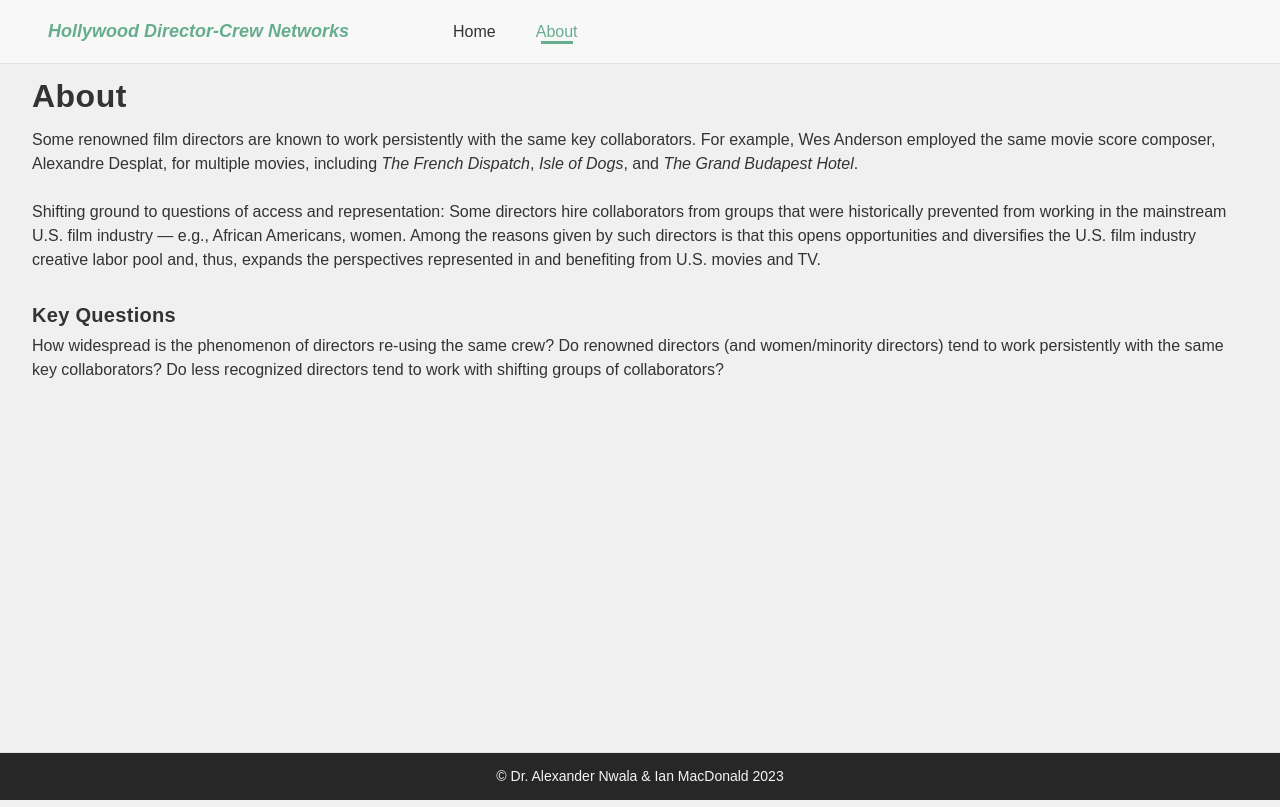
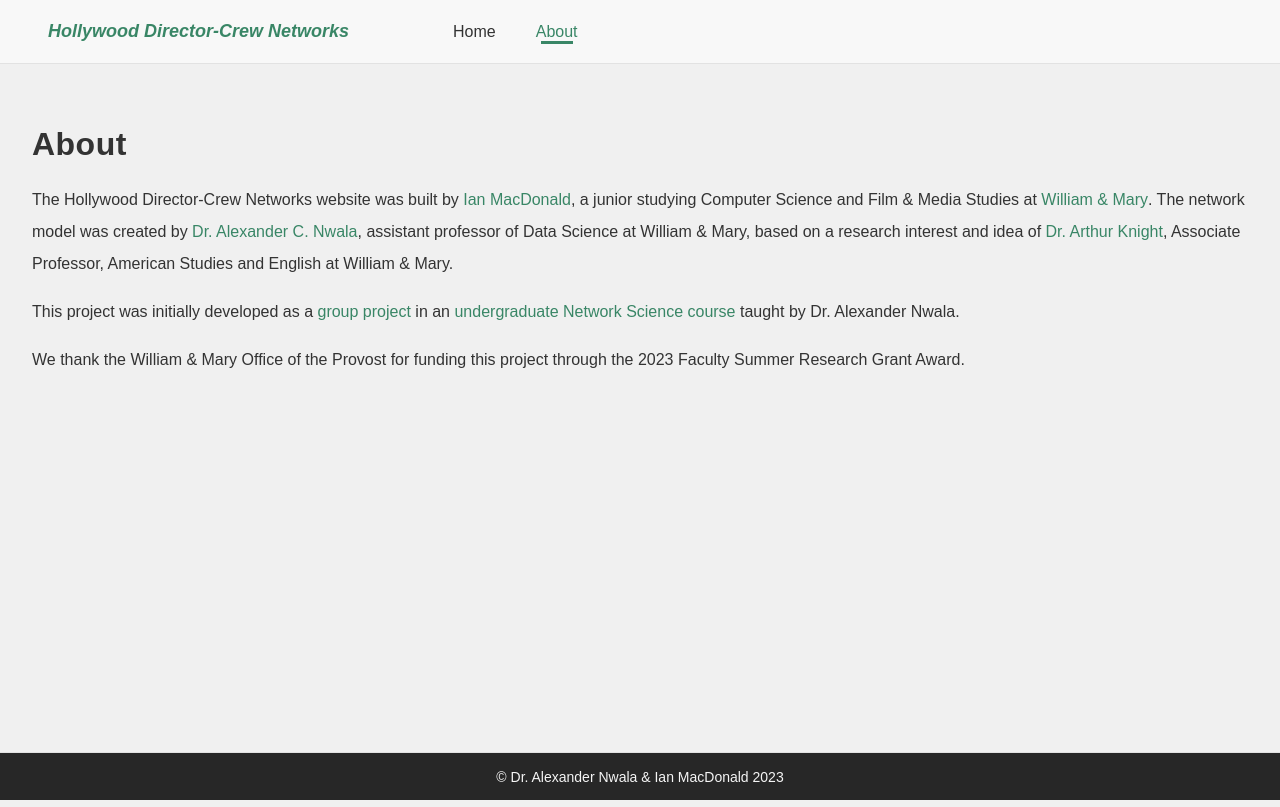
Before and after one commit to immacdonald/hollywood-networks, a React (Vite) app: page /about in a window 1280 px wide. Built offline with nearby package versions, Linux system fonts and the light colour scheme; a web font is replaced by a local one.

Commit message:
Added final copy text and revised styling

```diff
--- a/index.html
+++ b/index.html
@@ -4,20 +4,9 @@
         <meta charset="UTF-8" />
         <meta name="viewport" content="width=device-width, initial-scale=1.0" />
         <link rel="stylesheet" href="https://use.typekit.net/kej0cos.css" />
-        <title>Hollywood Networks</title>
+        <title>Hollywood Director-Crew Networks</title>
 
-        <!-- Start Single Page Apps for GitHub Pages -->
         <script type="text/javascript">
-            // Single Page Apps for GitHub Pages
-            // MIT License
-            // https://github.com/rafgraph/spa-github-pages
-            // This script checks to see if a redirect is present in the query string,
-            // converts it back into the correct url and adds it to the
-            // browser's history using window.history.replaceState(...),
-            // which won't cause the browser to attempt to load the new url.
-            // When the single page app is loaded further down in this file,
-            // the correct url will be waiting in the browser's history for
-            // the single page app to route accordingly.
             (function (l) {
                 if (l.search[1] === '/') {
                     var decoded = l.search
@@ -31,10 +20,9 @@
                 }
             })(window.location);
         </script>
-        <!-- End Single Page Apps for GitHub Pages -->
     </head>
     <body>
-        <div id="root"></div>
+        <div id="root" style="height: 100%"></div>
         <script type="module" src="/src/index.tsx"></script>
     </body>
 </html>
--- a/src/App.module.scss
+++ b/src/App.module.scss
@@ -2,21 +2,21 @@
 
 .app {
     width: 100vw;
-    height: 100vh;
+    min-height: 100%;
     display: flex;
     flex-direction: column;
     align-items: center;
 }
 
 .content {
-    height: calc(100% - $headerHeight - $footerHeight);
+    min-height: calc(100% - #{$headerHeight} - #{$footerHeight});
     width: 100%;
+    flex: 1 0 auto;
     display: flex;
     justify-content: center;
-    overflow-y: auto;
 
     > div {
-        box-sizing: border-box;
         @extend .full;
+        padding: $lg 0;
     }
 }
--- a/src/App.tsx
+++ b/src/App.tsx
@@ -4,6 +4,7 @@ import Home from './pages/Home';
 import About from './pages/About';
 import Header from './components/Header';
 import Footer from './components/Footer';
+import 'katex/dist/katex.min.css';
 
 function App() {
     return (
--- a/src/components/DefaultGraph.tsx
+++ b/src/components/DefaultGraph.tsx
@@ -5,18 +5,9 @@ import { Attributes } from 'graphology-types';
 import { useSigma, useRegisterEvents, useLoadGraph, useSetSettings } from '@react-sigma/core';
 
 export interface GraphDefaultProps {
-    /**
-     * Number of node to generates
-     */
-    order: number;
-    /**
-     * Probability that two nodes are linked
-     */
-    probability: number;
-
     graph: any;
 }
-export const GraphDefault: React.FC<GraphDefaultProps> = ({ order, probability, graph }) => {
+export const GraphDefault: React.FC<GraphDefaultProps> = ({ graph }) => {
     const sigma = useSigma();
     const registerEvents = useRegisterEvents();
     const loadGraph = useLoadGraph();
@@ -31,7 +22,7 @@ export const GraphDefault: React.FC<GraphDefaultProps> = ({ order, probability,
             clickNode: (event) => setHoveredNode(event.node),
             clickStage: () => setHoveredNode(null)
         });
-    }, [loadGraph, registerEvents, order, probability]);
+    }, [loadGraph, registerEvents]);
 
     useEffect(() => {
         setSettings({
--- a/src/components/NetworkGraph.tsx
+++ b/src/components/NetworkGraph.tsx
@@ -148,7 +148,7 @@ const NetworkGraph: React.FC<unknown> = () => {
                         zIndex: true
                     }}
                 >
-                    <GraphDefault order={100} probability={0.1} graph={graph} />
+                    <GraphDefault graph={graph} />
                     <ControlsContainer
                         position={'bottom-right'}
                         style={{ position: 'absolute', bottom: '32px', left: '16px' }}
--- a/src/pages/About.tsx
+++ b/src/pages/About.tsx
@@ -3,24 +3,13 @@ function About() {
         <div>
             <h1>About</h1>
             <p>
-                Some renowned film directors are known to work persistently with the same key collaborators. For
-                example, Wes Anderson employed the same movie score composer, Alexandre Desplat, for multiple movies,
-                including <i>The French Dispatch</i>, <i>Isle of Dogs</i>, and <i>The Grand Budapest Hotel</i>.
+                The Hollywood Director-Crew Networks website was built by <a href="https://www.ianmacdonald.me/">Ian MacDonald</a>, a junior studying Computer Science and Film & Media Studies at <a href="https://www.wm.edu/">William & Mary</a>. The network model was created by <a href="https://alexandernwala.com/">Dr. Alexander C. Nwala</a>, assistant professor of Data Science at William & Mary, based on a research interest and idea of <a href="https://www.wm.edu/as/english/facultystaff/knight_a.php">Dr. Arthur Knight</a>, Associate Professor, American Studies and English at William & Mary.
             </p>
-            <br />
             <p>
-                Shifting ground to questions of access and representation: Some directors hire collaborators from groups
-                that were historically prevented from working in the mainstream U.S. film industry &#8212; e.g., African
-                Americans, women. Among the reasons given by such directors is that this opens opportunities and
-                diversifies the U.S. film industry creative labor pool and, thus, expands the perspectives represented
-                in and benefiting from U.S. movies and TV.
+                This project was initially developed as a <a href="https://github.com/anwala/teaching-network-science/tree/main/spring-2023/homework/hw5-group">group project</a> in an <a href="https://github.com/anwala/teaching-network-science/blob/main/spring-2023/README.md">undergraduate Network Science course</a> taught by Dr. Alexander Nwala.
             </p>
-            <br />
-            <h3>Key Questions</h3>
             <p>
-                How widespread is the phenomenon of directors re-using the same crew? Do renowned directors (and
-                women/minority directors) tend to work persistently with the same key collaborators? Do less recognized
-                directors tend to work with shifting groups of collaborators?
+                We thank the William & Mary Office of the Provost for funding this project through the 2023 Faculty Summer Research Grant Award.
             </p>
         </div>
     );
--- a/src/pages/Home.tsx
+++ b/src/pages/Home.tsx
@@ -1,15 +1,53 @@
 import NetworkGraph from '../components/NetworkGraph';
+import Latex from 'react-latex-next';
 
 function Home() {
     return (
         <div>
             <h1>Hollywood Director-Crew Networks</h1>
+            <h3 style={{marginTop: "0px", fontWeight: 500}}>An exploration of the collaboration network of Hollywood directors.</h3>
             <p>
-                This is an exploration of how directors in Hollywood use similar crew members throughout multiple
-                productions.
+                The orange nodes represent crew members and rest represent Hollywood directors. Edges connect individuals who have worked on at least a single movie. The network consists of <em>25,023</em> nodes and <em>55,910</em> edges. The sizes of the director nodes correspond to their respective <strong>Average Role Homogeneity</strong> (<Latex>$ARH$</Latex>) values (see below).
             </p>
-            <br />
             <NetworkGraph />
+            <p>
+                Some renowned film directors are known to work persistently with the same key collaborators. For example, <a href="https://en.wikipedia.org/wiki/Wes_Anderson">Wes Anderson</a> employed the same movie score composer, <a href="https://en.wikipedia.org/wiki/Alexandre_Desplat">Alexandre Desplat</a> for multiple movies, including <a href="https://www.imdb.com/title/tt8847712/?ref_=nm_flmg_c_10_com">The French Dispatch</a>, <a href="https://www.imdb.com/title/tt5104604/?ref_=ttfc_fc_tt">Isle of Dogs</a>, and <a href="https://www.imdb.com/title/tt2278388/?ref_=ttfc_fc_tt">The Grand Budapest Hotel</a>.
+            </p>
+            <p>
+                Shifting ground to questions of access and representation: Some directors hire collaborators from groups that were historically prevented from working in the mainstream U.S. film industry, such as African Americans and women. Among the reasons given by such directors is that this opens opportunities and diversifies the U.S. film industry creative labor pool, and thus expands the perspectives represented in and benefiting from U.S. movies and TV.
+            </p>
+            <p>
+                The network above explores these phenomena for 101 <a href="https://github.com/anwala/teaching-network-science/blob/main/spring-2023/homework/hw5-group/group-project-topic-01/100_film_directors.csv">Hollywood directors</a>.
+            </p>
+            <h3>Director Average Role Homogeneity (ARH)</h3>
+            <p>
+                A director's <strong>Role Homogeneity</strong> (<Latex>$RH$</Latex>) value quantifies the variety of individuals they employed for a specific role.
+            </p>
+            <p>
+                <Latex>{"$$RH = 1 - \\begingroup \\text{Total unique individuals employed} \\over {\\text{Total number of role opportunities.}} \\endgroup$$"}</Latex>
+            </p>
+            <p>
+                <Latex>{"$RH$ is defined as $1$ if the numerator, $\\text{Total unique individuals employed} = 1$. "}</Latex>
+                <Latex>{"It is undefined if the denominator, $\\text{Total number of role opportunities} = 0$. "}</Latex>
+                <Latex>$RH$ ranges between $0$ and $1$, where $0$ means the director employed different people for all slots of the role opportunities. </Latex>
+                <Latex>An $RH$ value of $1$ means that the director employed the same person exclusively for all slots of the role opportunity.</Latex>
+            </p>
+            <p>
+                Let us consider some simple examples:
+                <ol style={{marginLeft: "24px"}}>
+                    <li><Latex>If out of $10$ Film Editor role opportunities, Director Jane employed $10$ unique Film Editors, Director Jane's Film Editor role homogeneity $RH = 1 - (10/10) = 0$</Latex></li>
+                    <li><Latex>If out of $10$ Film Editor role opportunities, Director Obi employed $8$ unique Film Editors, Director Obi's Film Editor role homogeneity $RH = 1 - (8/10) = 0.2$</Latex></li>
+                    <li><Latex>If out of $10$ Film Editor role opportunities, Director Kim employed $5$ unique Film Editors, Director Kim's Film Editor role homogeneity $RH = 1 - (5/10) = 0.5$</Latex></li>
+                    <li><Latex>If out of $10$ Film Editor role opportunities, Director John employed $1$ unique Film Editors, Director John's Film Editor role homogeneity $RH = 1$</Latex></li>
+                </ol>
+            </p>
+            <p>
+                <Latex>As the example illustrates, the fewer the number of unique individuals a director employs for a given role, the larger the director's $RH$ value. In other words, directors that repeatedly employ the same individuals for a given role, will have larger RH values for that role.</Latex>
+            </p>
+            <p>
+                A director's <strong>Average Role Homogeneity</strong> <Latex>($ARH$) summarizes the director's $RH$ value across (or irrespective) all roles.</Latex>
+            </p>
+            <p><Latex>Here is a ranked list of the Directors sorted by their respective $ARH$ values.</Latex></p>
         </div>
     );
 }
--- a/src/styles/base/_color.scss
+++ b/src/styles/base/_color.scss
@@ -1,7 +1,8 @@
 @use 'sass:color';
 
 //$primary: #b7a387;
-$primary: #66ad8f;
+//$primary: #66ad8f;
+$primary: #398666;
 
 :root {
     --c-text-primary: #333;
--- a/src/styles/base/_elements.scss
+++ b/src/styles/base/_elements.scss
@@ -12,23 +12,33 @@ h6 {
 
 h1 {
     margin: $sm 0;
+    margin-top: $xl;
     font-size: 32px;
 }
 
 h2 {
     margin: $sm 0;
+    margin-top: $xl;
     font-size: 24px;
 }
 
 h3 {
     margin: $xs 0;
+    margin-top: $xl;
     font-size: 20px;
+}
+
+p {
+    margin-top: $md;
+    margin-bottom: $md;
+    line-height: 2em;
 }
 
 // Links
 a {
     text-decoration: none;
     color: var(--c-primary);
+    font-weight: 500;
 
     &:hover {
         text-decoration: underline;
```
